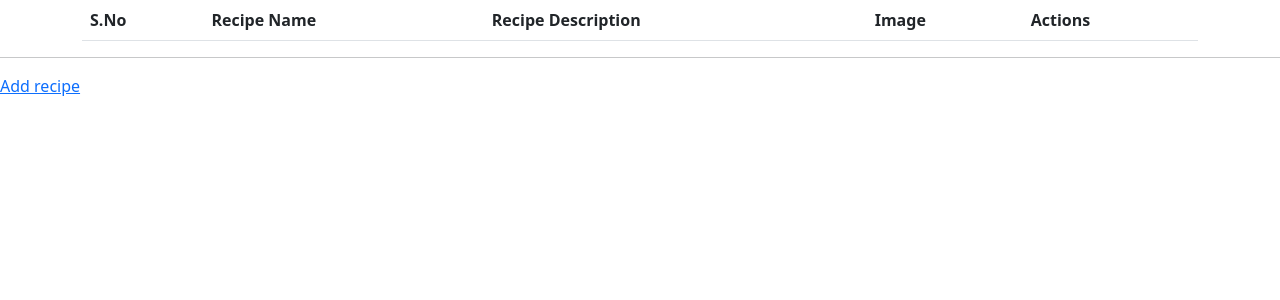
After one commit to Sankalp-Boolchandani/Learning-Django, a Django app: page /allRecipes in a window 1280 px wide. The commit adds this page. Shown: the top 300 px of the page. Run offline with Django 5.2, Linux system fonts and the light colour scheme; data that the repository does not hold is empty.

Commit message:
viewing and deleting objects from DB

```diff
--- a/core/urls.py
+++ b/core/urls.py
@@ -23,6 +23,8 @@ urlpatterns = [
     path('contact', contact, name='contact'),
     path('about', about, name='about'),
     path('recipe', recipe, name='recipe'),
+    path('allRecipes', allRecipes, name='viewRecipes'),
+    path('deleteRecipe/<id>/', deleteRecipe, name='deleteRecipe'),
 
     path('success_page', success_page, name='success_page'),
 
--- a/home/templates/about.html
+++ b/home/templates/about.html
@@ -1,4 +1,5 @@
 {% extends "base-template.html" %}
 {% block start %}
 <h1>This is About page</h1>
+<a href="contact">Contact</a> | <a href="/">Index</a>
 {% endblock start %}
--- a/home/templates/contact.html
+++ b/home/templates/contact.html
@@ -1,4 +1,5 @@
 {% extends "base-template.html" %}
 {% block start %}
 <h1>This is Contact page</h1>
+<a href="about">About</a> | <a href="/">Index</a>
 {% endblock start %}
--- a/home/templates/index.html
+++ b/home/templates/index.html
@@ -4,4 +4,6 @@
 <hr>
 <p>Lorem ipsum dolor sit amet consectetur adipisicing elit. Esse libero ullam ea numquam accusantium a vitae
   voluptates, et praesentium, labore consequuntur amet? Nesciunt rerum impedit aut nobis nemo, dolore blanditiis!</p>
+
+  <a href="contact">Contact</a> | <a href="about">About</a>
 {% endblock %}
--- a/vege/templates/recipes.html
+++ b/vege/templates/recipes.html
@@ -22,5 +22,9 @@
   </form>
 
 </div>
+<div>
+  <hr>
+  <a href="allRecipes">View Your Recipes</a>
+</div>
 
 {% endblock %}
--- /dev/null
+++ b/vege/templates/viewAllRecipes.html
@@ -0,0 +1,32 @@
+{% extends "base-template.html" %}
+{% block start %}
+<div class="container">
+  <table class="table p-6">
+    <thead>
+      <tr>
+        <th scope="col">S.No</th>
+        <th scope="col">Recipe Name</th>
+        <th scope="col">Recipe Description</th>
+        <th scope="col">Image</th>
+        <th scope="col">Actions</th>
+      </tr>
+    </thead>
+    <tbody>
+      {% for recipe in recipes %}
+      <tr>
+        <th scope="row">{{forloop.counter}}</th>
+        <td>{{recipe.recipe_name}}</td>
+        <td>{{recipe.recipe_desc}}</td>
+        <td>{{recipe.recipe_image}}</td>
+        <td><a class="btn btn-danger btn-sm" href="deleteRecipe/{{recipe.id}}/" role="button">Delete</a></td>
+      </tr>
+      {% endfor %}
+    </tbody>
+  </table>
+</div>
+<hr>
+<div>
+  <a href="/recipe">Add recipe</a>
+</div>
+
+{% endblock %}
--- a/vege/views.py
+++ b/vege/views.py
@@ -23,3 +23,14 @@ def recipe(request):
     return redirect("/recipe")
 
   return render(request, 'recipes.html', context={'page':page})
+
+def allRecipes(request):
+  page="Your Recipes"
+  queryset=Recipe.objects.all()
+  context={"recipes":queryset, "page":page}
+  return render(request, "viewAllRecipes.html", context) #vege\templates\viewAllRecipes.html
+
+def deleteRecipe(request, id):
+  recipe=Recipe.objects.get(id=id)
+  recipe.delete()
+  return redirect("/allRecipes")
```
Also changed, not shown: db.sqlite3, readme.md, vege/images/Cinnamon-roll-recipe.jpg (added).
